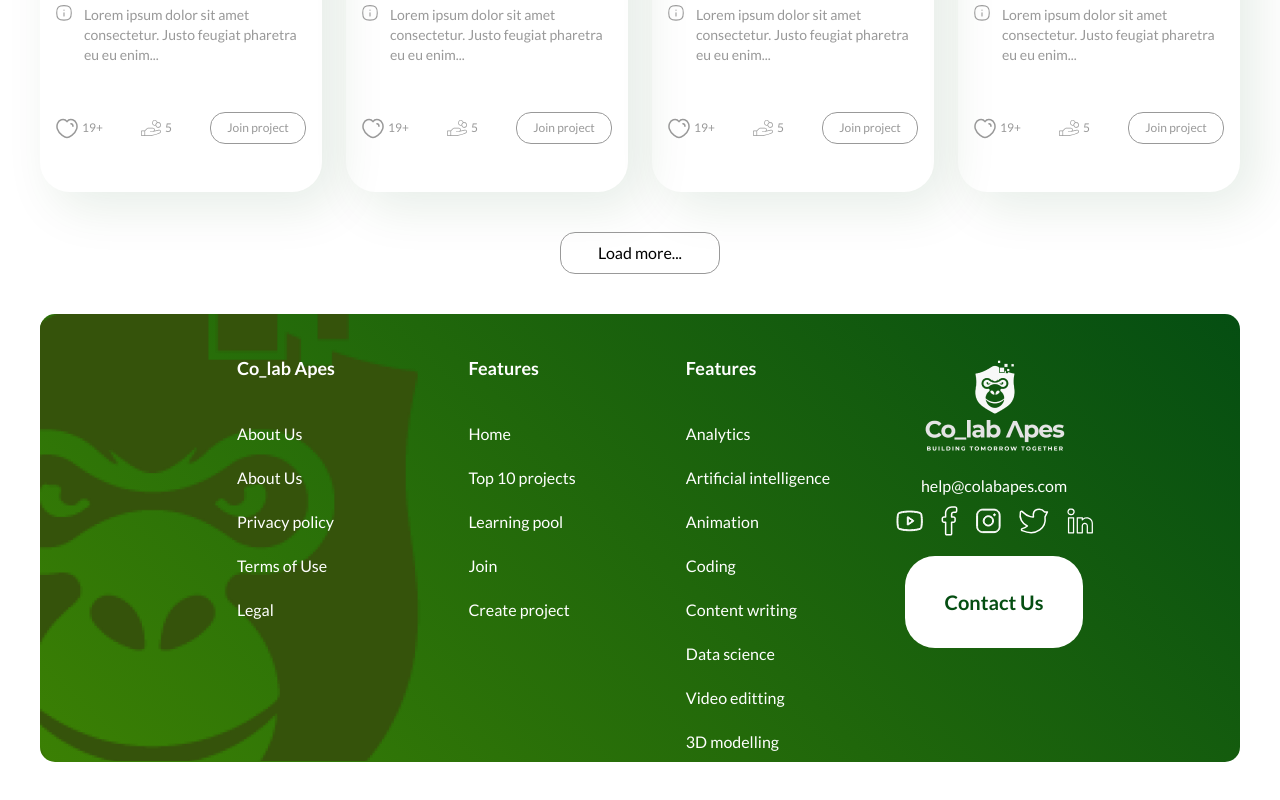
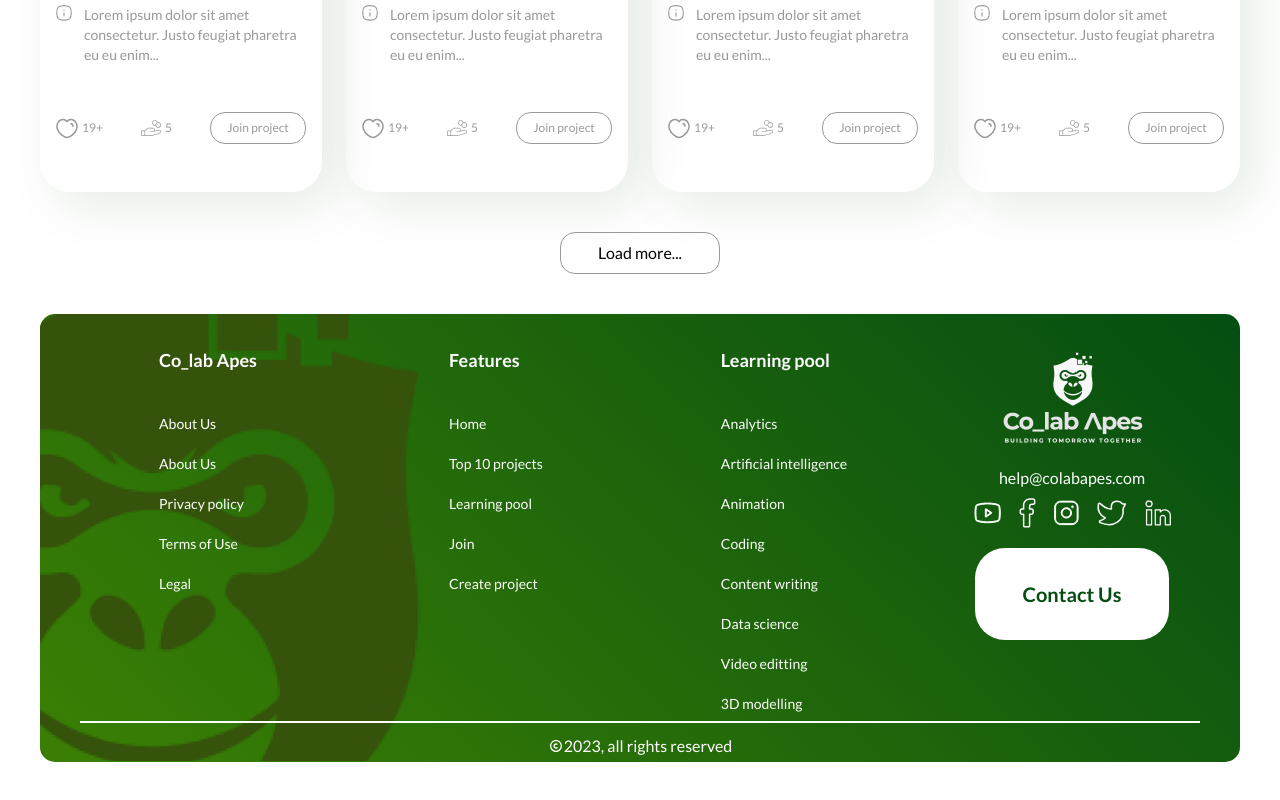
Before and after one commit to Colab-Apes/landingpage, a React (Create React App) app: page /home in a window 1280 px wide. Shown: the part 1832-2632 px from the top of the page. After the commit the page ends 2610 px from the top, so only its background shows below. Built offline with nearby package versions, Linux system fonts and the light colour scheme.

Commit message:
almost done with

```diff
--- a/src/Components/HomePageComponents/Footer.jsx
+++ b/src/Components/HomePageComponents/Footer.jsx
@@ -1,36 +1,35 @@
 import React from "react";
 import "../../App.css";
 import ape from "../../assets/homepageicons/footerimages/apehead.png";
-import logo from "../../assets/homepageicons/footerimages/footerlogo.png"
+import logo from "../../assets/homepageicons/footerimages/footerlogo.png";
 import SocialLogo from "./SocialLogo";
+import { CgCopyright } from "react-icons/cg";
 const Footer = () => {
   return (
     <div>
-      <footer className=" h-[28rem] px-32 w-full rounded-[15px]  graid relative mb-10 ">
+      <footer className=" h-[28rem] px-10 w-full rounded-[15px]  graid relative mb-4  ">
         <img
           src={ape}
           alt=""
           className="top-0 absolute object-contain w-[24.2rem] rounded-l-[15px] left-0 z-[1] "
         />
-        <div className="grid grid-cols-4 z-[10] text-white pt-10 ">
-          <div className="flex flex-col w-fit mx-auto  text-left z-[3] gap-y-5">
+        <div className="grid grid-cols-4 z-[10] text-white pt-8 h-full gap-x-8 ">
+          <div className="flex flex-col w-fit mx-auto   text-sm text-left z-[3] gap-y-5">
             <p className="text-lg font-bold ">Co_lab Apes</p>
             <p className=" mt-5">About Us</p>
             <p className="ss">About Us</p>
             <p className="ss">Privacy policy</p>
-            <p className="ss">Terms of Use</p>{" "}
-            <p className="ss">Legal</p>
+            <p className="ss">Terms of Use</p> <p className="ss">Legal</p>
           </div>
-          <div className="flex flex-col w-fit mx-auto  text-left z-[3] gap-y-5">
+          <div className="flex flex-col w-fit mx-auto   text-sm text-left z-[3] gap-y-5">
             <p className="text-lg font-bold">Features</p>
             <p className=" mt-5">Home</p>
             <p className="ss">Top 10 projects</p>
-            <p className="ss">Learning pool</p>{" "}
-            <p className="ss">Join </p>
+            <p className="ss">Learning pool</p> <p className="ss">Join </p>
             <p className="ss">Create project</p>
           </div>
-          <div className="flex flex-col w-fit mx-auto  text-left z-[3] gap-y-5">
-            <p className="text-lg font-bold">Features</p>
+          <div className="flex flex-col w-fit mx-auto   text-sm text-left z-[3] gap-y-5">
+            <p className="text-lg font-bold">Learning pool</p>
             <p className="mt-5">Analytics</p>
             <p className="ss">Artificial intelligence</p>{" "}
             <p className="ss">Animation </p>
@@ -38,15 +37,26 @@ const Footer = () => {
             <p className="ss">Content writing</p>
             <p className="ss">Data science</p>
             <p className="ss">Video editting</p>
-             <p className="ss">3D modelling</p>
+            <p className="ss">3D modelling</p>
           </div>
           <div className="flex flex-col items-center">
             <img src={logo} alt="" />
             <a className="mt-5">help@colabapes.com</a>
-            <SocialLogo className="mt-2"/>
-            <button className="px-10 py-8 mt-5 text-main bg-white rounded-[30px] font-lato font-bold text-xl">Contact Us</button>
+            <SocialLogo className="mt-2" />
+            <button className="px-12 py-8 mt-5 text-main bg-white rounded-[30px] font-lato font-bold text-xl">
+              Contact Us
+            </button>
           </div>
-
+          <div className="h-[0.1rem] stroke w-full bg-white z-[3] col-span-4 "></div>
+          <div className="col-span-4 flex justify-center items-center">
+            <div className="flex items-center">
+              {" "}
+              <div className="md">
+                <CgCopyright />
+              </div>
+              <div className="ss">2023, all rights reserved</div>
+            </div>
+          </div>
         </div>
       </footer>
     </div>
```
